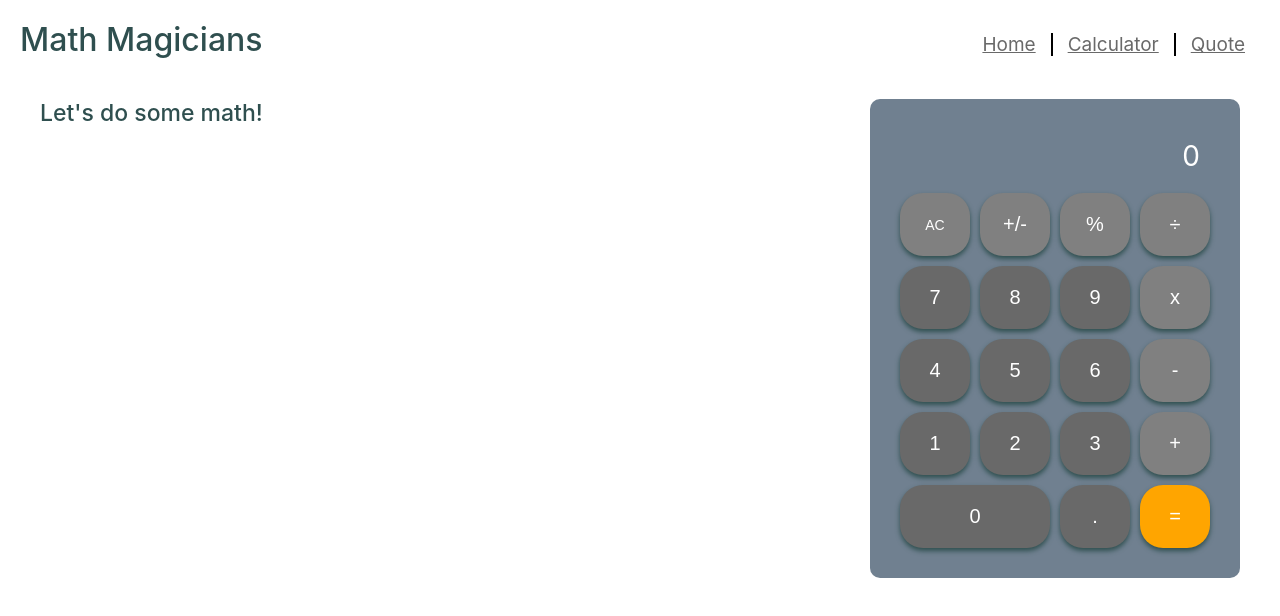
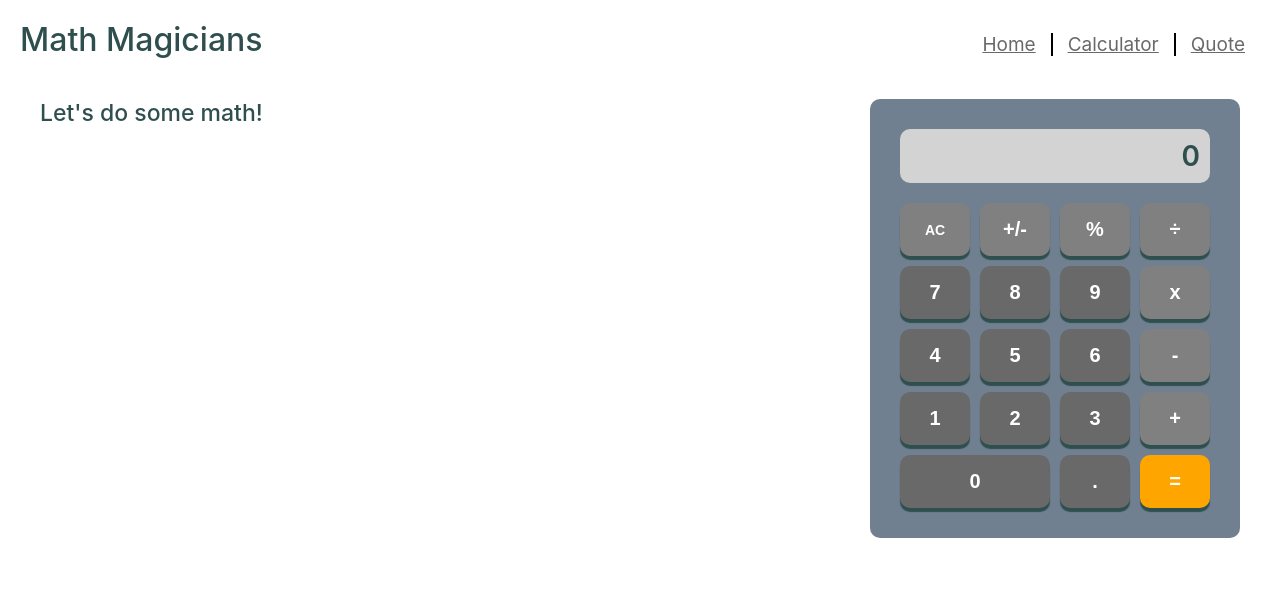
Before and after one commit to 1iceberg1/Math-Magicians, a React (Create React App) app: page /calculator in a window 1280 px wide. Shown: the top 616 px of the page. Built offline with nearby package versions, Linux system fonts and the light colour scheme.

Commit message:
change calculator style

```diff
--- a/src/App.css
+++ b/src/App.css
@@ -79,13 +79,14 @@ h1 {
 
 .container > button {
   border: none;
-  border-radius: 23px;
+  border-radius: 10px;
   text-align: center;
-  padding: 20px 0;
+  padding: 15px 0;
   font-size: 20px;
+  font-weight: 600;
   color: #fff;
   background-color: #696969;
-  box-shadow: 0 3px 5px #2f4f4f;
+  box-shadow: 0 4px 1px #2f4f4f;
 }
 
 .container > button:hover {
@@ -104,12 +105,15 @@ h1 {
 
 .container .result {
   font-size: 28px;
+  font-weight: 600;
   grid-column-start: 1;
   grid-column-end: 5;
   text-align: end;
   padding: 10px;
-  color: #fff;
-  background-color: #708090;
+  margin-bottom: 10px;
+  border-radius: 10px;
+  color: #2f4f4f;
+  background-color: #D3D3D3;
 }
 
 .container .zero {
```
